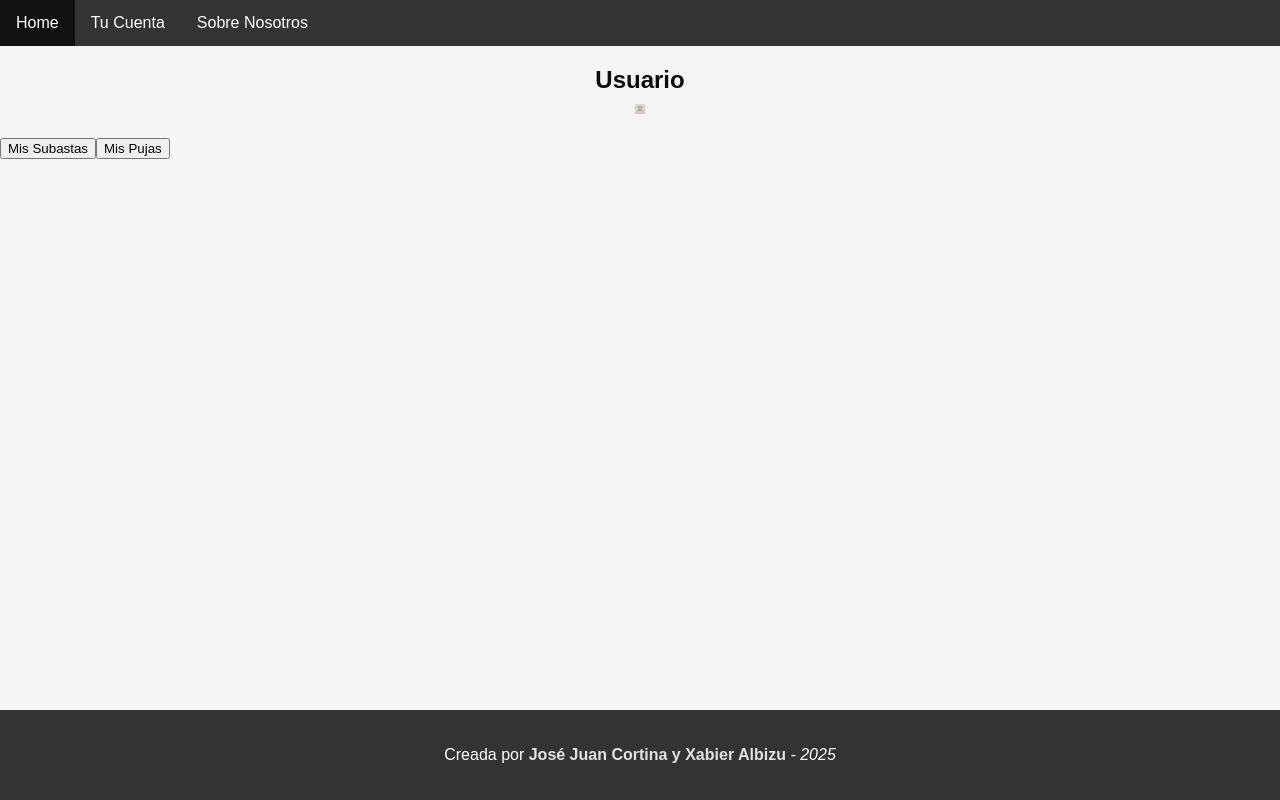
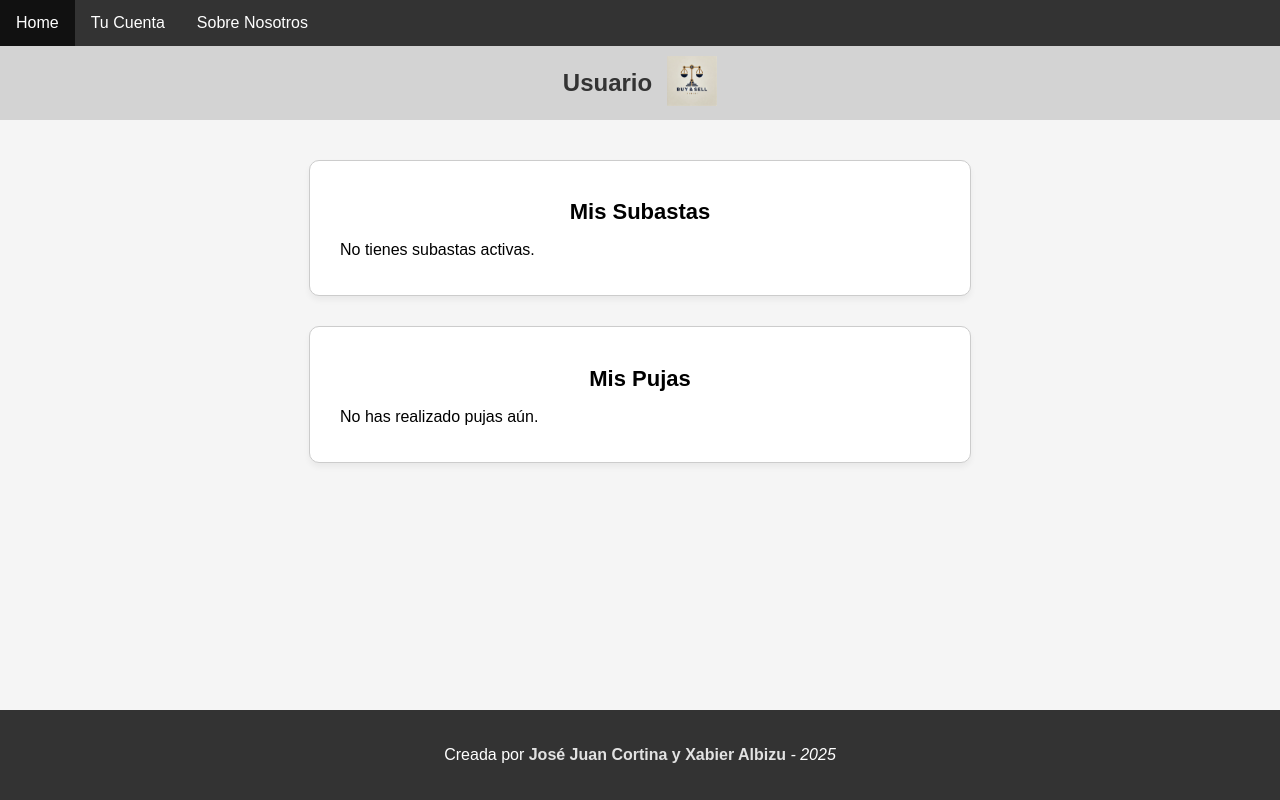
Before and after one commit to jjcortinaa/FinalProjectAppsServices, a Next.js app in the folder realsuciedad/: page /usuario in a window 1280 px wide. Built offline with nearby package versions, Linux system fonts and the light colour scheme.

Commit message:
css improved

```diff
--- a/realsuciedad/app/usuario/page.js
+++ b/realsuciedad/app/usuario/page.js
@@ -1,46 +1,115 @@
-'use client'
-import { useEffect, useRef, useState } from 'react';
+'use client';
+
+import { useEffect, useState } from 'react';
 import { useRouter } from 'next/navigation';
-
 import Layout from "../components/Layout";
 import styles from '../usuario/page.module.css';
-
-import Link from "next/link"
+import Link from "next/link";
 import Image from 'next/image';
 
 export default function Usuario() {
-  const id = localStorage.getItem('user_id')
   const router = useRouter();
 
-  return(
-      <Layout>
+  const [userId, setUserId] = useState(null);
+  const [subastas, setSubastas] = useState([]);
+  const [pujas, setPujas] = useState([]);
+  const [loading, setLoading] = useState(true);
+  const [error, setError] = useState(null);
+
+  useEffect(() => {
+    // Obtener ID del usuario del localStorage
+    const storedUser = localStorage.getItem('accessToken');
+    if (storedUser) {
+      try {
+        const parsedUser = JSON.parse(storedUser);
+        setUserId(parsedUser.user_id); // Suponiendo que 'user_id' está almacenado en el token
+      } catch (err) {
+        console.warn("Error al procesar el token.");
+      }
+    } else {
+      console.warn("Token no encontrado.");
+    }
+  }, []);
+
+  useEffect(() => {
+    // Si no tenemos el ID del usuario, no hacemos la solicitud
+    if (!userId) return;
+
+    // Realizamos fetch para obtener las subastas y pujas del usuario
+    const fetchData = async () => {
+      try {
+        setLoading(true);
+        // Obtener subastas del usuario
+        const subastasResponse = await fetch(`http://127.0.0.1:8000/api/auctions/?auctioneer=${userId}`);
+        const subastasData = await subastasResponse.json();
+        setSubastas(subastasData.results || []);
+
+        // Obtener pujas del usuario
+        const pujasResponse = await fetch(`http://127.0.0.1:8000/api/bids/?user=${userId}`);
+        const pujasData = await pujasResponse.json();
+        setPujas(pujasData.results || []);
+
+      } catch (err) {
+        setError('Hubo un error al cargar los datos.');
+      } finally {
+        setLoading(false);
+      }
+    };
+
+    fetchData();
+  }, [userId]);
+
+  return (
+    <Layout>
       <header className={styles.header}>
-        <h1>Usuario</h1>
+        <h1 className={styles.headerTitle}>Usuario</h1>
         <a href="/">
-          <img src="/fotos/logo.webp" alt="Logo de la página" className={styles.headerLogo} />
+          <Image
+            src="/fotos/logo.webp"
+            alt="Logo de la página"
+            className={styles.headerLogo}
+            width={50}
+            height={50}
+          />
         </a>
       </header>
-      <main>
-      {/* TODO */}
-      {/* Botón log out y función fetch */}
 
+      <main className={styles.main}>
 
-      <button onClick={() => router.push(`/mis_subastas/${id}`)} className={styles.button}>Mis Subastas</button>
+        <section className={styles.section}>
+          <h2>Mis Subastas</h2>
+          {subastas.length > 0 ? (
+            <ul className={styles.buttonList}>
+              {subastas.map(subasta => (
+                <li key={subasta.id} className={styles.buttonItem}>
+                  <Link href={`/subasta/${subasta.id}`}>
+                    {subasta.title}
+                  </Link>
+                </li>
+              ))}
+            </ul>
+          ) : (
+            <p>No tienes subastas activas.</p>
+          )}
+        </section>
 
-      {/* TODO */}
-      {/* Botón mis pujas  que envíe a la carpeta mis_pujas/[id]*/}
-      <button onClick={() => router.push(`/mis_pujas/${id}`)} className={styles.button}>Mis Pujas</button>
-
-      {/* TODO */}
-      {/* Botón info personal*/}
-
-      {/* TODO */}
-      {/* Cambiar contraseña*/}
+        <section className={styles.section}>
+          <h2>Mis Pujas</h2>
+          {pujas.length > 0 ? (
+            <ul className={styles.buttonList}>
+              {pujas.map(puja => (
+                <li key={puja.id} className={styles.buttonItem}>
+                  <Link href={`/puja/${puja.id}`}>
+                    {puja.amount} en la subasta de {puja.auction.title}
+                  </Link>
+                </li>
+              ))}
+            </ul>
+          ) : (
+            <p>No has realizado pujas aún.</p>
+          )}
+        </section>
       </main>
-
-      </Layout>
-  )
-
-
-
+    </Layout>
+  );
 }
--- a/realsuciedad/app/usuario/page.module.css
+++ b/realsuciedad/app/usuario/page.module.css
@@ -1,18 +1,72 @@
+/* Cabecera */
 .header {
   display: flex;
   justify-content: center;
   align-items: center;
+  background-color: #d3d3d3;
+  padding: 10px 20px;
+  margin-bottom: 20px;
+  border-radius: 0;
+  gap: 15px; /* espacio entre el título y el logo */
+}
+
+/* Logo */
+.headerLogo {
+  width: 50px;
+  height: 50px;
+}
+
+/* Título de la cabecera */
+.headerTitle {
+  font-size: 24px;
+  color: #333;
+  margin: 0;
+}
+
+/* Contenido principal */
+.main {
+  display: flex;
   flex-direction: column;
+  align-items: center; /* Centra el contenido horizontalmente */
   padding: 20px;
 }
 
-
-.header h1 {
-  margin: 0;
-  font-size: 24px;
+/* Secciones centradas con recuadro */
+.section {
+  background-color: #ffffff;
+  border: 1px solid #ccc;
+  border-radius: 10px;
+  padding: 20px 30px;
+  margin-bottom: 30px;
+  width: 100%;
+  max-width: 600px;
+  box-shadow: 0 4px 6px rgba(0, 0, 0, 0.05);
+  text-align: left;
 }
 
-.headerLogo {
-  width: 10px;
-  margin-top: 10px;
+/* Títulos de las secciones */
+.section h2 {
+  font-size: 22px;
+  margin-bottom: 15px;
+  text-align: center;
 }
+
+/* Lista de ítems */
+.buttonList {
+  list-style: none;
+  padding: 0;
+  margin: 0;
+}
+
+.buttonItem {
+  margin-bottom: 10px;
+}
+
+.buttonItem a {
+  text-decoration: none;
+  color: #0070f3;
+}
+
+.buttonItem a:hover {
+  text-decoration: underline;
+}
```
Also changed, not shown: realsuciedad/app/page.js (+12 -7 lines), realsuciedad/app/page.module.css (+19 -0 lines), realsuciedad/public/fotos/98.webp (added).
